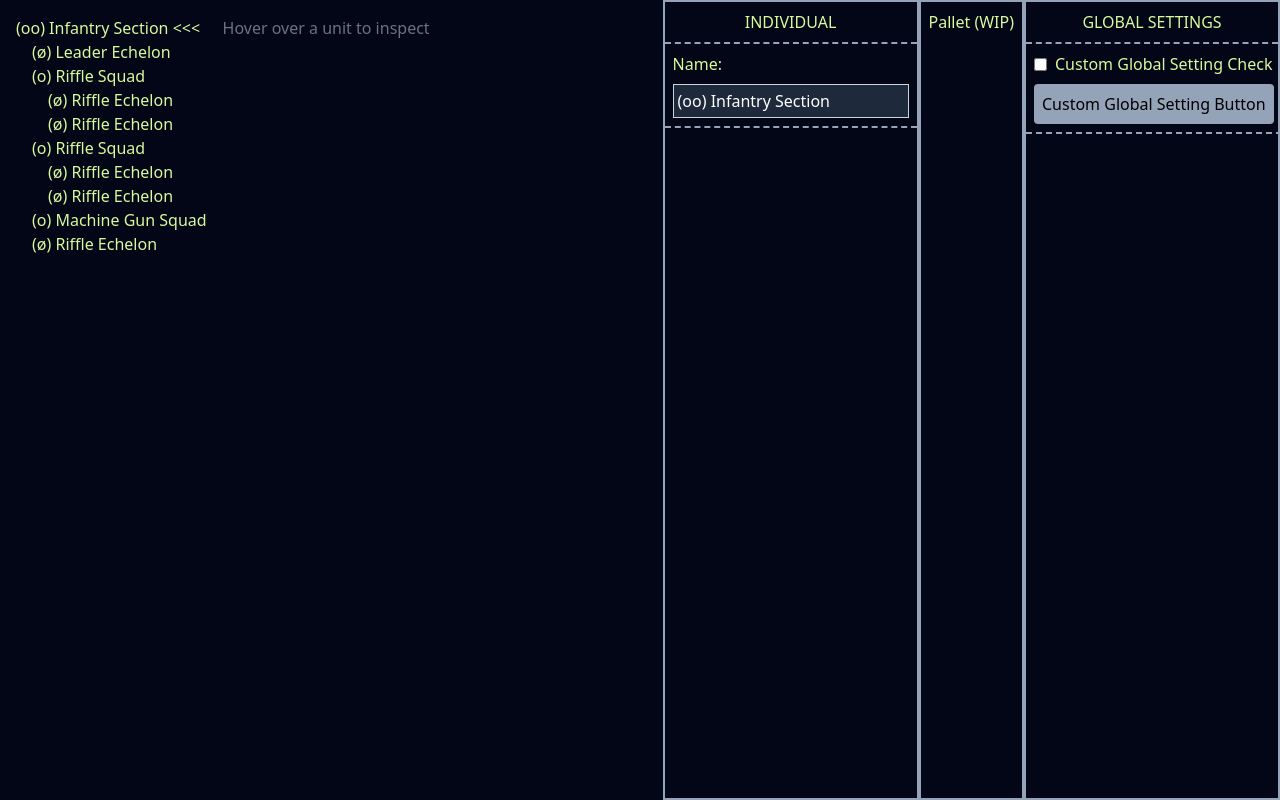
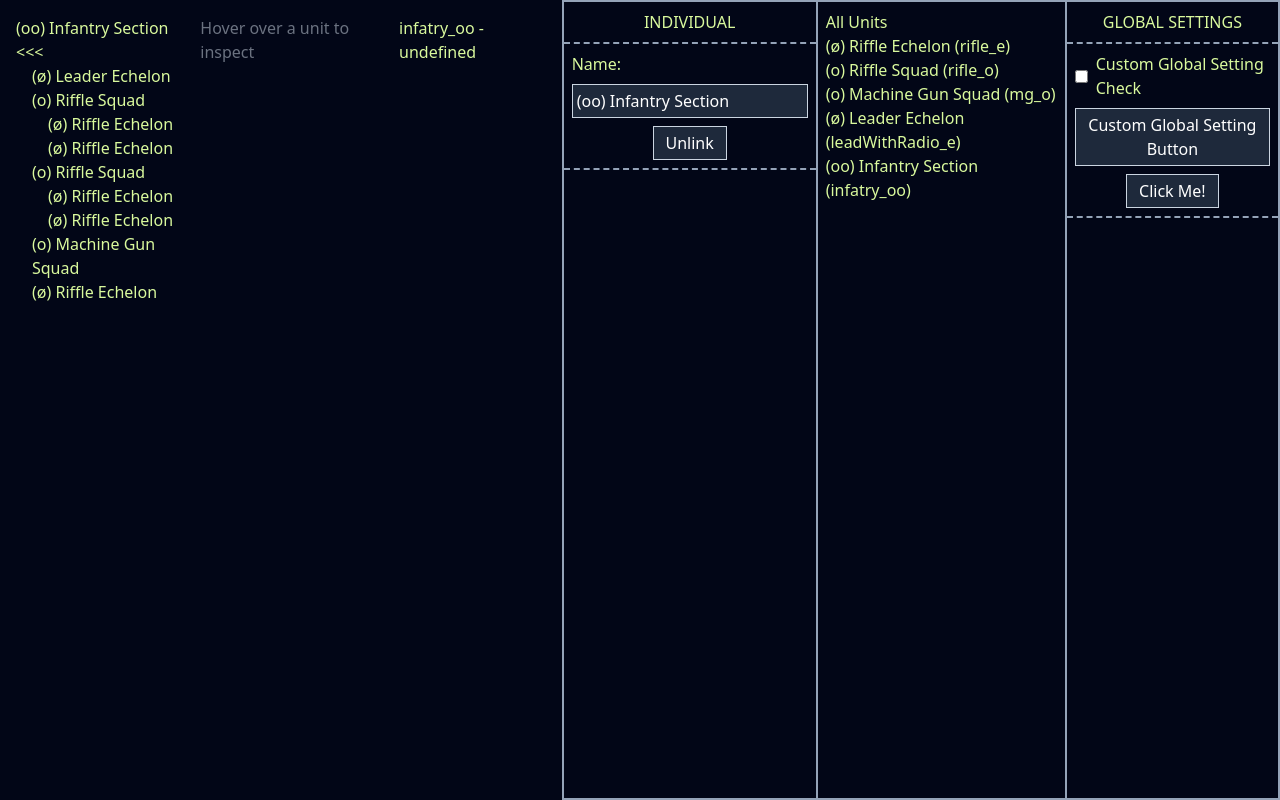
Before and after one commit to KonradSchmidt0/military-unit-maker, a React (Create React App) app: page / in a window 1280 px wide. Both pictures are taken after a click on the element "(oo) Infantry Section". Built offline with nearby package versions, Linux system fonts and the light colour scheme.

Commit message:
- Added Read Me - Graphical Improvements to editors - Added Unit duplication - Added infrastructure for managing children - Added unlinking

```diff
--- a/src/App.tsx
+++ b/src/App.tsx
@@ -12,10 +12,20 @@ useUnitStore.getState().setUnitMap(initialUnits);
 function App() {
   const [hoveredUnitId, setHoveredUnit] = useState(undefined);
 
-  const [selectedUnitCombine, setSelectedUnitCombine] = useState<{selectedId: string; parentId?: string; } | undefined>(undefined);
-  // const setSelectedOnly = (unitId: string) => {
-  //   setSelectedUnitCombine({selectedId: unitId, parentId: undefined});
-  // };
+  const [selectedUnitCombine, setSelectedUnitCombine] = useState < {selectedId: string; parentId?: string; } | undefined> (undefined);
+  function setSelected_NotTouchingParent(newSelectedId: string) {
+    setSelectedUnitCombine((prev) => {
+      if (prev === undefined) {
+        return { selectedId: newSelectedId }; // no parentId to preserve
+      }
+      return {
+        selectedId: newSelectedId,
+        parentId: prev.parentId,
+      };
+    });
+  }
+
+  const unitMap = useUnitStore((state) => state.unitMap);
 
   return (
     <div className="flex min-h-screen bg-slate-950 text-lime-200">
@@ -27,12 +37,23 @@ function App() {
           selectedUnitId={selectedUnitCombine?.selectedId} onNodeClick={setSelectedUnitCombine}
         />
         <HoverInspector unitId={hoveredUnitId}/>
+        {selectedUnitCombine?.selectedId + " - " + selectedUnitCombine?.parentId}
       </div>
 
       {/* Right */}
       <div className="flex ml-auto">
-        <IndividualEditor selectedUnitId={selectedUnitCombine?.selectedId}></IndividualEditor>
-        <div className="border-slate-400 border-2 p-2">Pallet (WIP)</div>
+        <IndividualEditor selectedUnitId={selectedUnitCombine?.selectedId} setSelected_NotTouchingParent={setSelected_NotTouchingParent} selectedUnitParentId={selectedUnitCombine?.parentId}></IndividualEditor>
+        <div className="border-slate-400 border-2 border-l-0 p-2">
+          {/* Very WIP! */}
+          <h2>All Units</h2>
+          <ul>
+            {Object.entries(unitMap).map(([id, unit]) => (
+              <li key={id}>
+                {unit.name} ({id})
+              </li>
+            ))}
+          </ul>
+        </div>
         <GlobalEditor></GlobalEditor>
       </div>
     </div>
--- a/src/components/EditorSegments/CommonUnitEditorSegment.tsx
+++ b/src/components/EditorSegments/CommonUnitEditorSegment.tsx
@@ -1,11 +1,16 @@
-import { updateUnit, useUnitStore } from "../../hooks/useUnitStore";
+import { updateUnit, useDuplicateUnit, useUnitStore } from "../../hooks/useUnitStore";
+import { addChild, OrgUnit, removeChild } from "../../logic/logic";
 
 interface CommonUnitEditorSegmentProps {
   selectedUnitId: string;
+  setSelected_NotTouchingParent: Function;
+  selectedUnitParentId?: string
 }
 
-export default function CommonUnitEditorSegment({ selectedUnitId }: CommonUnitEditorSegmentProps) {
-  const selectedUnit = useUnitStore((state) => state.unitMap[selectedUnitId])
+export default function CommonUnitEditorSegment({ selectedUnitId, setSelected_NotTouchingParent, selectedUnitParentId }: CommonUnitEditorSegmentProps) {
+  const unitMap = useUnitStore((state) => state.unitMap);
+
+  const selectedUnit = unitMap[selectedUnitId]
   const handleNameChange = (e: React.ChangeEvent<HTMLInputElement>) => {
     updateUnit(selectedUnitId, {
       ...selectedUnit,
@@ -13,9 +18,23 @@ export default function CommonUnitEditorSegment({ selectedUnitId }: CommonUnitEd
     });
   };
 
+  const duplicateUnit = useDuplicateUnit()
+
+  function handleUnlinking(id: string) {
+    if (!selectedUnitParentId)
+      return
+
+    const newId = duplicateUnit(id);
+    setSelected_NotTouchingParent(newId)
+    let parent = unitMap[selectedUnitParentId] as OrgUnit // By definition parent is an OrgUnit
+    parent = removeChild(parent, selectedUnitId)
+    parent = addChild(parent, newId)
+    updateUnit(selectedUnitParentId, parent);
+  }
+
   return (
-    <div className="border-slate-400 border-b-2 border-dashed p-2">
-      <label className="flex flex-col gap-2">
+    <div className="border-slate-400 border-b-2 border-dashed p-2 flex flex-col gap-2 items-center">
+      <label className="flex flex-col gap-2 w-full ">
         <span>Name:</span>
         <input
           type="text"
@@ -24,6 +43,8 @@ export default function CommonUnitEditorSegment({ selectedUnitId }: CommonUnitEd
           className="p-1 border border-slate-300 bg-slate-800 text-white"
         />
       </label>
+
+      <button className="btn-editor" onClick={() => handleUnlinking(selectedUnitId)}>Unlink</button>
     </div> )
 
 }
--- a/src/components/GlobalEditor.tsx
+++ b/src/components/GlobalEditor.tsx
@@ -1,15 +1,16 @@
 export default function GlobalEditor() {
   return (
-    <div className="border-slate-400 border-2 w-64">
+    <div className="border-slate-400 border-2 border-l-0 w-64">
       <div className="border-slate-400 border-b-2 border-dashed p-2 text-center">
         GLOBAL SETTINGS
       </div>
-      <div className="border-slate-400 border-b-2 border-dashed p-2 w-64">
+      <div className="border-slate-400 border-b-2 border-dashed p-2 flex flex-col gap-2 items-center">
         <label className="flex items-center gap-2">
           <input type="checkbox" />
           <span>Custom Global Setting Check</span>
         </label>
-        <button className="mt-2 p-2 bg-slate-400 text-black hover:text-white rounded hover:bg-lime-700">Custom Global Setting Button</button>
+        <button className="btn-editor">Custom Global Setting Button</button>
+        <button className="btn-editor">Click Me!</button>
       </div>
     </div>
   )
--- a/src/components/IndividualEditor.tsx
+++ b/src/components/IndividualEditor.tsx
@@ -2,14 +2,15 @@ import CommonUnitEditorSegment from "./EditorSegments/CommonUnitEditorSegment";
 
 interface IndividualEditorProps {
   selectedUnitId?: string;
+  setSelected_NotTouchingParent: Function;
+  selectedUnitParentId?: string
 }
 
-export default function IndividualEditor({ selectedUnitId }: IndividualEditorProps) {
-  // TODO: Divide this editor into some neet way
-  // Current implementation is messy since editor should be visible all the time,
-  // and only it's subcomponents should apear depending on selection
-
-  const namePart = selectedUnitId ? <CommonUnitEditorSegment selectedUnitId = {selectedUnitId}></CommonUnitEditorSegment> : null;
+export default function IndividualEditor({ selectedUnitId, setSelected_NotTouchingParent, selectedUnitParentId }: IndividualEditorProps) {
+  const namePart = selectedUnitId ?
+    <CommonUnitEditorSegment
+      selectedUnitId = {selectedUnitId} setSelected_NotTouchingParent={setSelected_NotTouchingParent} selectedUnitParentId={selectedUnitParentId}
+    ></CommonUnitEditorSegment> : null;
 
   return (
     <div className="border-slate-400 border-2 w-64">
--- a/src/hooks/useUnitStore.ts
+++ b/src/hooks/useUnitStore.ts
@@ -1,5 +1,5 @@
 import { create } from 'zustand';
-import { Unit } from '../logic/logic'; // Adjust path to your Unit type
+import { Unit } from '../logic/logic';
 
 export interface UnitMap {
   [id: string]: Unit;
@@ -7,16 +7,14 @@ export interface UnitMap {
 
 interface UnitStore {
   unitMap: UnitMap;
-  selectedUnitId: string | null;
-  setSelectedUnitId: (id: string | null) => void;
   updateUnit: (id: string, newUnit: Unit) => void;
   setUnitMap: (map: UnitMap) => void;
+  duplicateUnit: (id: string) => string;
 }
+
 
 export const useUnitStore = create<UnitStore>((set) => ({
   unitMap: {},
-  selectedUnitId: null,
-  setSelectedUnitId: (id) => set({ selectedUnitId: id }),
   setUnitMap: (map) => set({ unitMap: map }),
   updateUnit: (id, newUnit) =>
     set((state) => ({
@@ -25,11 +23,32 @@ export const useUnitStore = create<UnitStore>((set) => ({
         [id]: newUnit,
       },
     })),
+  duplicateUnit: (id: string) => {
+    const unit = getUnitQuick(id);
+
+    const newId = crypto.randomUUID()
+    const newUnit = structuredClone(unit);
+    newUnit.name += ' (Copy)';
+
+    // Add it to the map
+    set((state) => ({
+      unitMap: {
+        ...state.unitMap,
+        [newId]: newUnit,
+      },
+    }));
+
+    return newId;
+  },
 }));
 
 export const updateUnit = useUnitStore.getState().updateUnit;
-export const setSelectedUnitId = useUnitStore.getState().setSelectedUnitId;
 export const getUnitMap = () => useUnitStore.getState().unitMap;
+export const useDuplicateUnit = () => {
+  // Just get the function from the store, no parameters here
+  return useUnitStore((state) => state.duplicateUnit);
+};
+
 
 export function getUnitQuick(id: string, errMessage = "Error! Unit with this id not found :("): Unit {
   const unit = useUnitStore.getState().unitMap[id];
--- a/src/index.css
+++ b/src/index.css
@@ -1,3 +1,11 @@
 @tailwind base;
 @tailwind components;
 @tailwind utilities;
+
+.btn-editor {
+  @apply inline-block w-auto;
+  @apply py-1 px-3 border border-slate-300 bg-slate-800 text-white;
+  @apply hover:rounded-md;
+  @apply active:bg-orange-400 active:text-slate-900 active:border-slate-900 active:rounded-md;
+  @apply cursor-pointer transition-all duration-200 ease-in-out;
+}
--- a/src/logic/logic.tsx
+++ b/src/logic/logic.tsx
@@ -41,3 +41,50 @@ export function getEquipmentTable(unitId: string): EquipmentTable {
     return combined;
   }
 }
+
+export function addChild(
+  parent: OrgUnit,
+  childId: string,
+  count: number = 1
+): OrgUnit {
+  const existing = parent.children.find((c) => c.unitId === childId);
+
+  if (existing) {
+    return {
+      ...parent,
+      children: parent.children.map((c) =>
+        c.unitId === childId ? { ...c, count: c.count + count } : c
+      ),
+    };
+  } else {
+    return {
+      ...parent,
+      children: [...parent.children, { unitId: childId, count }],
+    };
+  }
+}
+
+
+export function removeChild(
+  parent: OrgUnit,
+  childId: string,
+  count: number = 1
+): OrgUnit {
+  const existing = parent.children.find((c) => c.unitId === childId);
+
+  if (!existing) return parent; // no child to remove
+
+  if (existing.count <= count) {
+    return {
+      ...parent,
+      children: parent.children.filter((c) => c.unitId !== childId),
+    };
+  } else {
+    return {
+      ...parent,
+      children: parent.children.map((c) =>
+        c.unitId === childId ? { ...c, count: c.count - count } : c
+      ),
+    };
+  }
+}
```
Also changed, not shown: 1 other file (tests, documents, lock files or other folders).
